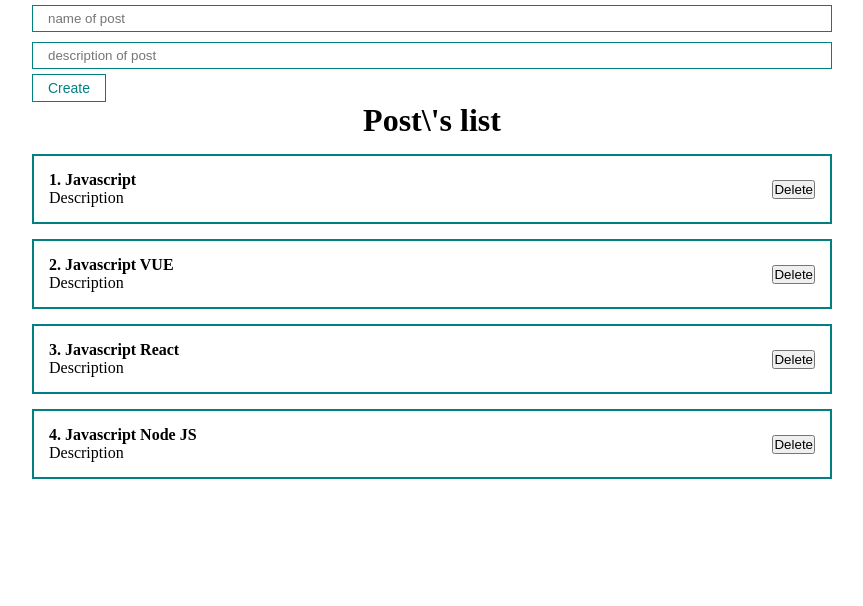
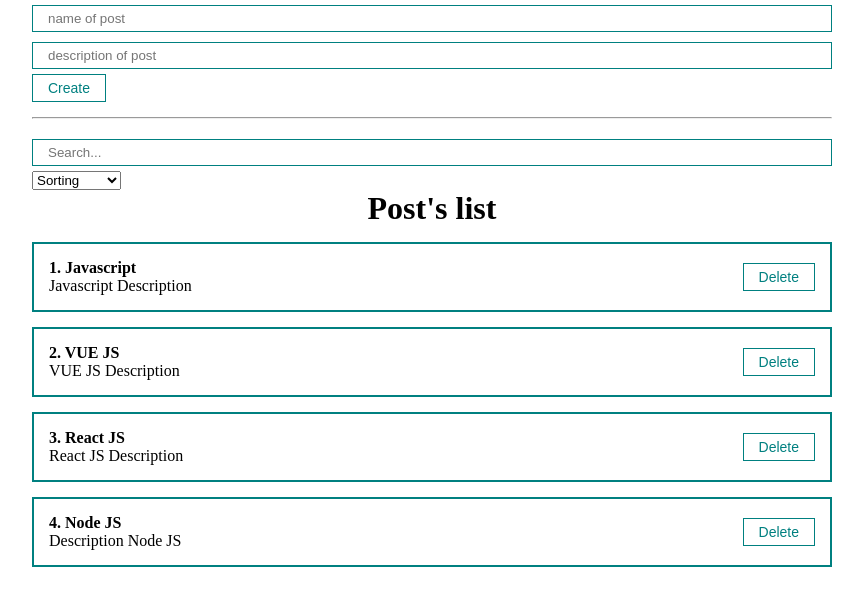
Before and after one commit to MikhaChe/react-course, a React (Create React App) app: page / in a window 1280 px wide. Shown: the top 606 px of the page, without its empty margins (208-1071 px from the left). Built offline with nearby package versions, Linux system fonts and the light colour scheme.

Commit message:
сортировка с использованием списка select

```diff
--- a/src/App.js
+++ b/src/App.js
@@ -1,52 +1,73 @@
 //import Counter from './components/Counter';
-import React, {useState} from 'react';
+import React, {useState, useMemo} from 'react';
 
+import PostForm from './components/PostForm';
 import PostList from './components/PostList';
-import MyButton from './components/UI/button/MyButton';
+import MySelect from './components/UI/select/MySelect';
 import MyInput from './components/UI/input/MyInput';
+
 import './styles/App.css';
 
 
 function App() {
   const [posts, setPosts] = useState([
-    {id: 1, title: 'Javascript', body: 'Description'},
-    {id: 2, title: 'Javascript VUE', body: 'Description'},
-    {id: 3, title: 'Javascript React', body: 'Description'},
-    {id: 4, title: 'Javascript Node JS', body: 'Description'}
+    {id: 1, title: 'Javascript', body: 'Javascript Description'},
+    {id: 2, title: 'VUE JS', body: 'VUE JS Description'},
+    {id: 3, title: 'React JS', body: 'React JS Description'},
+    {id: 4, title: 'Node JS', body: 'Description Node JS '}
   ])
 
-  const [post, setPost] = useState({title: '', body: ''});
-  //const [body, setBody] = useState('');
-  // const bodyInputRef = useRef();
+  const [selectedSort, setSelectedSort] = useState('');
+  const [searchQuery, setSearchQuery] = useState('');
 
-  const addNewPost = (event) => {
-    event.preventDefault();
+  const sortedPosts = useMemo(() => {
+    console.log('Sorted!')
+    if(selectedSort) {
+      return [...posts].sort((a, b) => a[selectedSort].localeCompare(b[selectedSort]));
+    }
+    return posts;
+  }, [selectedSort, posts]);
 
-    setPosts([...posts, {...post, id: Date.now()}]);
-    setPost({title: '', body: ''});
+  const createPost = (newPost) => {
+    setPosts([...posts, newPost]);
   }
 
+  // Получение поста из дочернего компонента
+  const removePost = (post) => {
+    console.log("I'm removePost")
+    setPosts(posts.filter(p => p.id !== post.id));
+  }
+
+  const sortPosts = (sort) => {
+    setSelectedSort(sort);
+  }
 
   return (
     <div className="App">
-      <form>
-        {/* Управляемый компонент, двухстороннее связывание */}
+      <PostForm create={createPost}/>
+      <hr style={{margin: '15px 0'}}/>
+      <div>
         <MyInput
-          value={post.title}
-          onChange={e => setPost({...post, title: e.target.value})}
-          type="text"
-          placeholder='name of post'
+          value={searchQuery}
+          onChange={e => setSearchQuery(e.target.value)}
+          placeholder="Search..."
         />
-        {/* Управляемый компонент, двухстороннее связывание */}
-        <MyInput
-          value={post.body}
-          onChange={e => setPost({...post, body: e.target.value})}
-          type="text"
-          placeholder='description of post'
+        <MySelect
+          value={selectedSort}
+          onChange={sortPosts}
+          defaultValue="Sorting"
+          options={[
+            {value: 'title', name: 'Title'},
+            {value: 'body', name: 'Description'}
+          ]}
         />
-        <MyButton onClick={addNewPost}>Create</MyButton>
-      </form>
-      <PostList title = "Post\'s list" posts={posts}/>
+      </div>
+      {posts.length !== 0
+      ? <PostList remove={removePost} title = "Post's list" posts={sortedPosts}/>
+      : <h1 style={{textAlign: 'center', paddingTop: '35px'}}>
+          Posts not found!
+        </h1>
+      }
     </div>
   );
 }
--- /dev/null
+++ b/src/components/PostForm.jsx
@@ -0,0 +1,45 @@
+import React, {useState} from 'react';
+
+import MyButton from './UI/button/MyButton';
+import MyInput from './UI/input/MyInput';
+
+const PostForm = ({create}) => {
+  const [post, setPost] = useState({title: '', body: ''});
+
+  const addNewPost = (event) => {
+    event.preventDefault();
+
+    const newPost = {
+      ...post,
+      id: Date.now()
+    }
+
+    create(newPost);
+
+    setPost({title: '', body: ''});
+  }
+
+  return (
+    <div>
+      <form>
+        {/* Управляемый компонент, двухстороннее связывание */}
+        <MyInput
+          value={post.title}
+          onChange={e => setPost({...post, title: e.target.value})}
+          type="text"
+          placeholder='name of post'
+        />
+        {/* Управляемый компонент, двухстороннее связывание */}
+        <MyInput
+          value={post.body}
+          onChange={e => setPost({...post, body: e.target.value})}
+          type="text"
+          placeholder='description of post'
+        />
+        <MyButton onClick={addNewPost}>Create</MyButton>
+      </form>
+    </div>
+  );
+};
+
+export default PostForm;
--- a/src/components/PostItem.jsx
+++ b/src/components/PostItem.jsx
@@ -1,4 +1,5 @@
 import React from 'react';
+import MyButton from './UI/button/MyButton';
 
 const PostItem = (props) => {
 
@@ -12,7 +13,7 @@
           </div>
         </div>
         <div className='post__btns'>
-          <button>Delete</button>
+          <MyButton onClick={() => props.remove(props.post)}>Delete</MyButton>
         </div>
       </div>
     </div>
--- a/src/components/PostList.jsx
+++ b/src/components/PostList.jsx
@@ -2,13 +2,14 @@
 import PostItem from './PostItem';
 
 const PostList = (props) => {
+
   return (
     <div>
       <h1 style={{textAlign: 'center'}}>
         {props.title}
       </h1>
       {props.posts.map((post, index) =>
-        <PostItem number={index + 1} post={post} key={post.id}/>
+        <PostItem remove={props.remove} number={index + 1} post={post} key={post.id}/>
         )
       }
     </div>
--- /dev/null
+++ b/src/components/UI/select/MySelect.jsx
@@ -0,0 +1,18 @@
+import React from 'react';
+
+const MySelect = ({options, defaultValue, value, onChange}) => {
+  return (
+    <select value={value}
+      onChange={event => onChange(event.target.value)}
+    >
+      <option disabled={true} value="">{defaultValue}</option>
+      {options.map(option =>
+        <option key={option.value} value={option.value}>
+          {option.name}
+        </option>
+      )}
+    </select>
+  );
+};
+
+export default MySelect;
```
